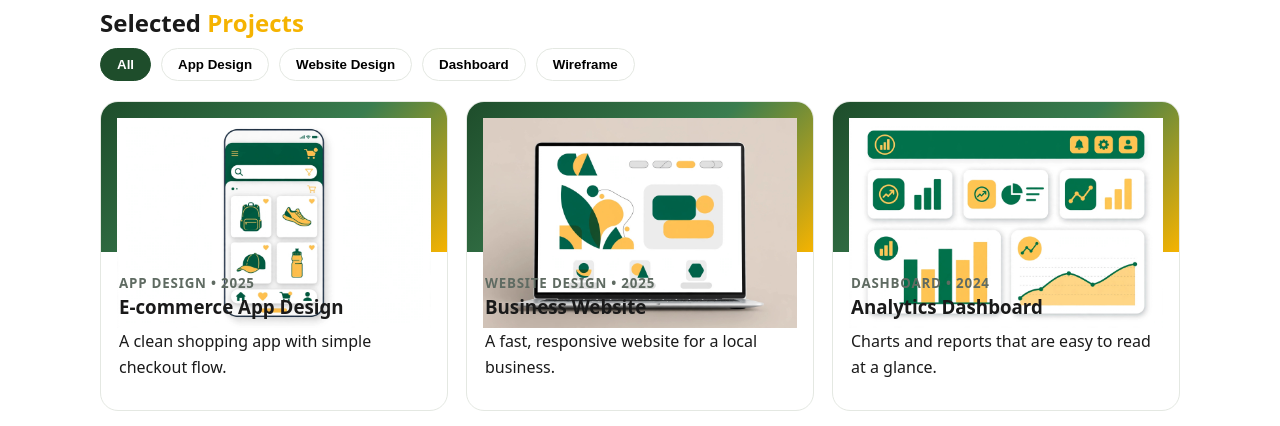
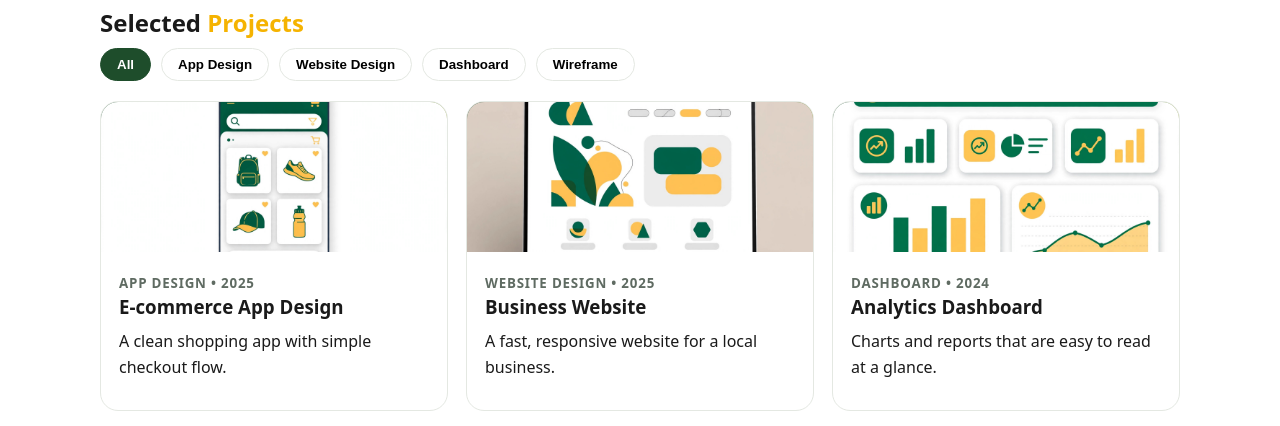
Before and after one commit to muhammadashikmadani08-tech/portfolio--website, a plain HTML site: page index.html in a window 1280 px wide. Shown: the part 1920-2346 px from the top of the page. Drawn offline with Linux system fonts and the light colour scheme.

Commit message:
Add project image support

```diff
--- a/assets/css/style.css
+++ b/assets/css/style.css
@@ -146,6 +146,8 @@ section { padding: 64px 0; }
 .filter-btn.active, .filter-btn:hover { background: var(--green); color: #fff; border-color: var(--green); }
 .project-card { background: #fff; border: 1px solid var(--border); border-radius: var(--radius); overflow: hidden; }
 .project-thumb { height: 150px; background: linear-gradient(135deg, var(--green), #3a7d4f 55%, var(--yellow)); display: grid; place-items: center; color: #fff; font-weight: 800; font-size: 22px; padding: 16px; text-align: center; }
+.project-thumb.has-img { padding: 0; }
+.project-thumb img { width: 100%; height: 150px; object-fit: cover; display: block; }
 .project-body { padding: 18px; }
 .project-body small { color: var(--muted); font-weight: 700; text-transform: uppercase; letter-spacing: 0.06em; }
 
```
